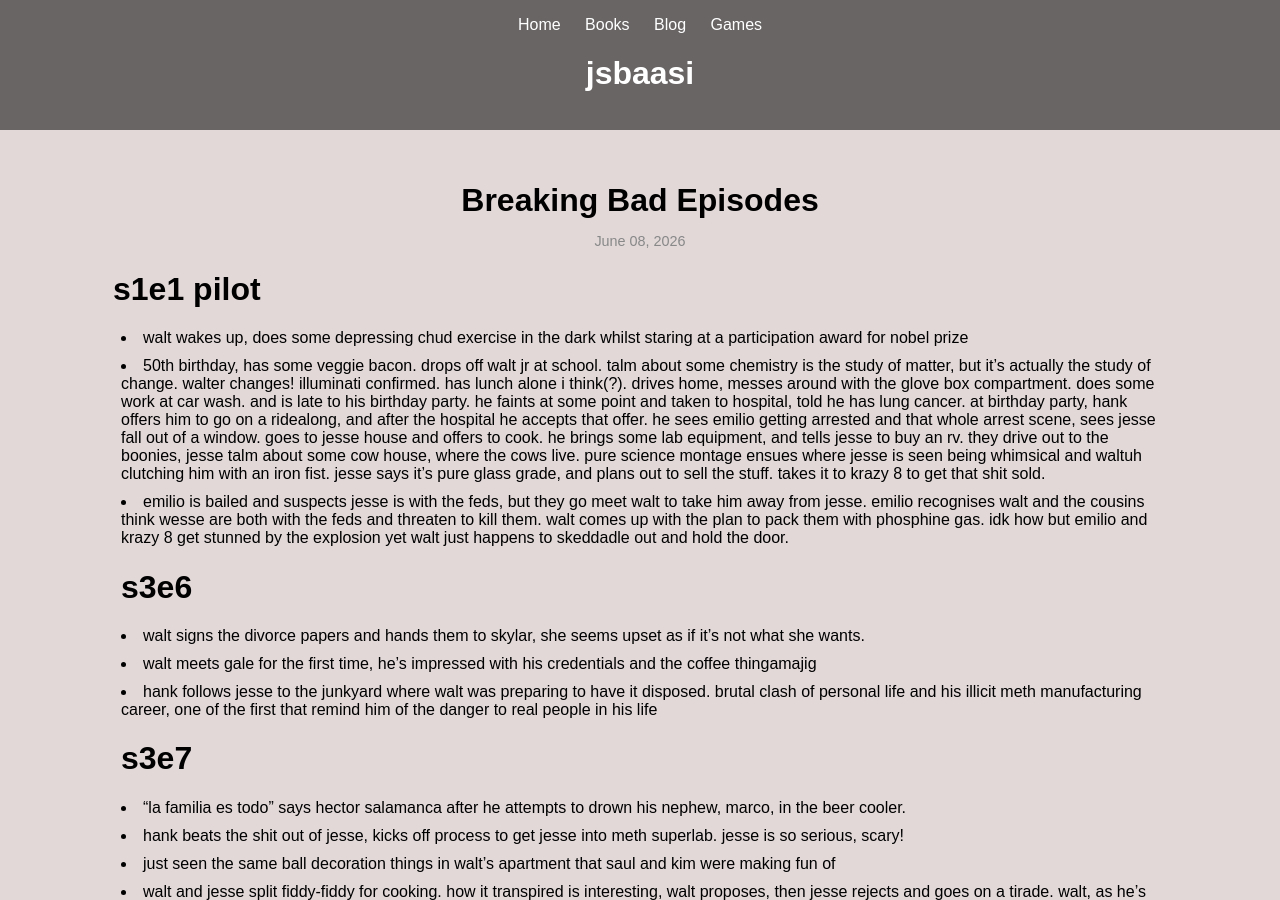
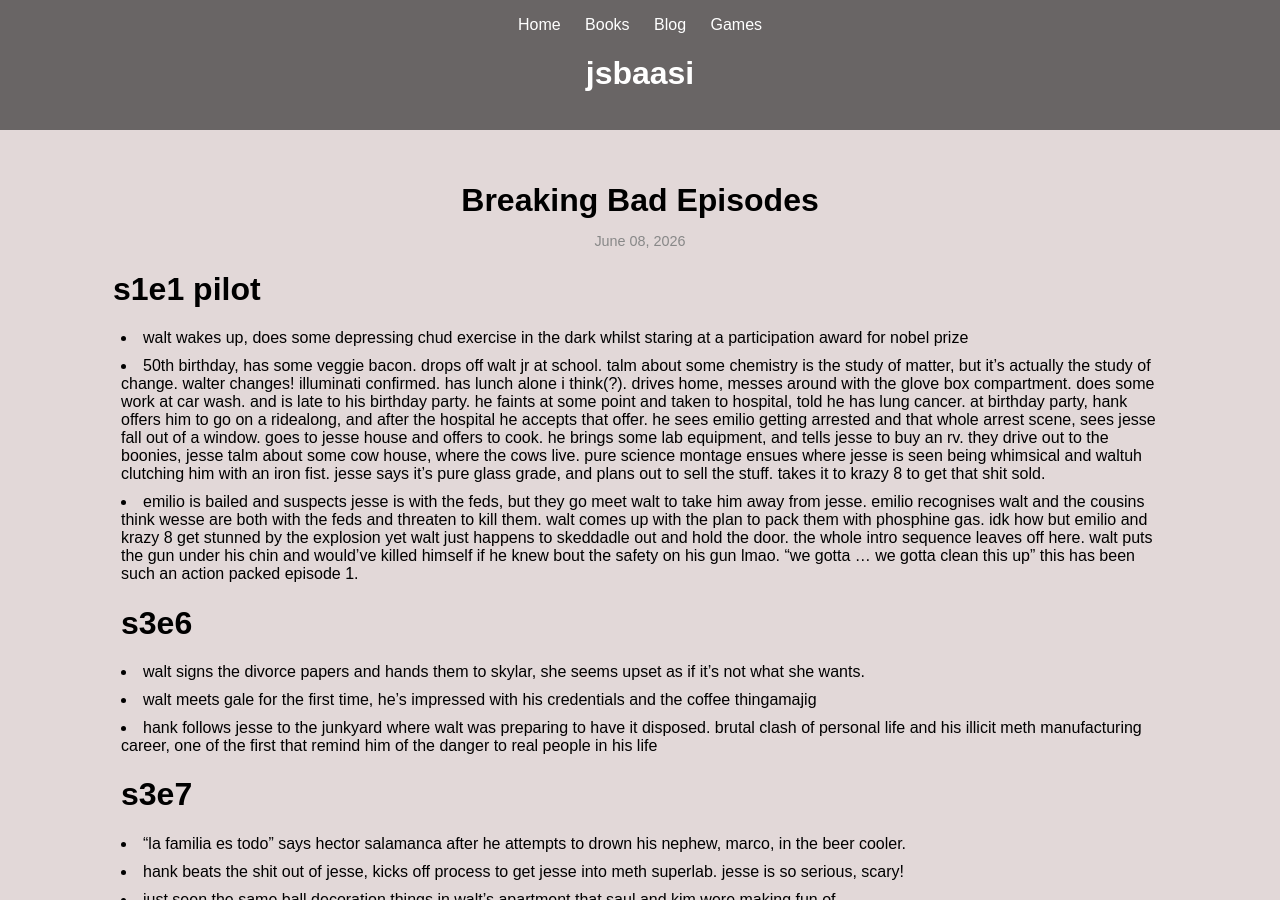
Before and after one commit to jsbaasi/jsbaasi.github.io, a Jekyll site: the page built from _posts/2026-06-08-breaking-bad-episodes.md, in a window 1280 px wide and 900 px high. Built offline with Jekyll 4.4.1, drawn with Linux system fonts in a browser that asks for light colours.

Commit message:
vault backup: 2026-06-12 12:38:11

```diff
--- a/_posts/2026-06-08-breaking-bad-episodes.md
+++ b/_posts/2026-06-08-breaking-bad-episodes.md
@@ -8,7 +8,7 @@
 # s1e1 pilot
 - walt wakes up, does some depressing chud exercise in the dark whilst staring at a participation award for nobel prize
 - 50th birthday, has some veggie bacon. drops off walt jr at school. talm about some chemistry is the study of matter, but it's actually the study of change. walter changes! illuminati confirmed. has lunch alone i think(?). drives home, messes around with the glove box compartment. does some work at car wash. and is late to his birthday party. he faints at some point and taken to hospital, told he has lung cancer. at birthday party, hank offers him to go on a ridealong, and after the hospital he accepts that offer. he sees emilio getting arrested and that whole arrest scene, sees jesse fall out of a window. goes to jesse house and offers to cook. he brings some lab equipment, and tells jesse to buy an rv. they drive out to the boonies, jesse talm about some cow house, where the cows live. pure science montage ensues where jesse is seen being whimsical and waltuh clutching him with an iron fist. jesse says it's pure glass grade, and plans out to sell the stuff. takes it to krazy 8 to get that shit sold.
-- emilio is bailed and suspects jesse is with the feds, but they go meet walt to take him away from jesse. emilio recognises walt and the cousins think wesse are both with the feds and threaten to kill them. walt comes up with the plan to pack them with phosphine gas. idk how but emilio and krazy 8 get stunned by the explosion yet walt just happens to skeddadle out and hold the door.
+- emilio is bailed and suspects jesse is with the feds, but they go meet walt to take him away from jesse. emilio recognises walt and the cousins think wesse are both with the feds and threaten to kill them. walt comes up with the plan to pack them with phosphine gas. idk how but emilio and krazy 8 get stunned by the explosion yet walt just happens to skeddadle out and hold the door. the whole intro sequence leaves off here. walt puts the gun under his chin and would've killed himself if he knew bout the safety on his gun lmao. "we gotta ... we gotta clean this up" this has been such an action packed episode 1.
 # s3e6
 - walt signs the divorce papers and hands them to skylar, she seems upset as if it's not what she wants.
 - walt meets gale for the first time, he's impressed with his credentials and the coffee thingamajig
```
Also changed, not shown: _posts/Pasted image 20260612120201.png (deleted), _posts/Pasted image 20260612120223.png (deleted).
